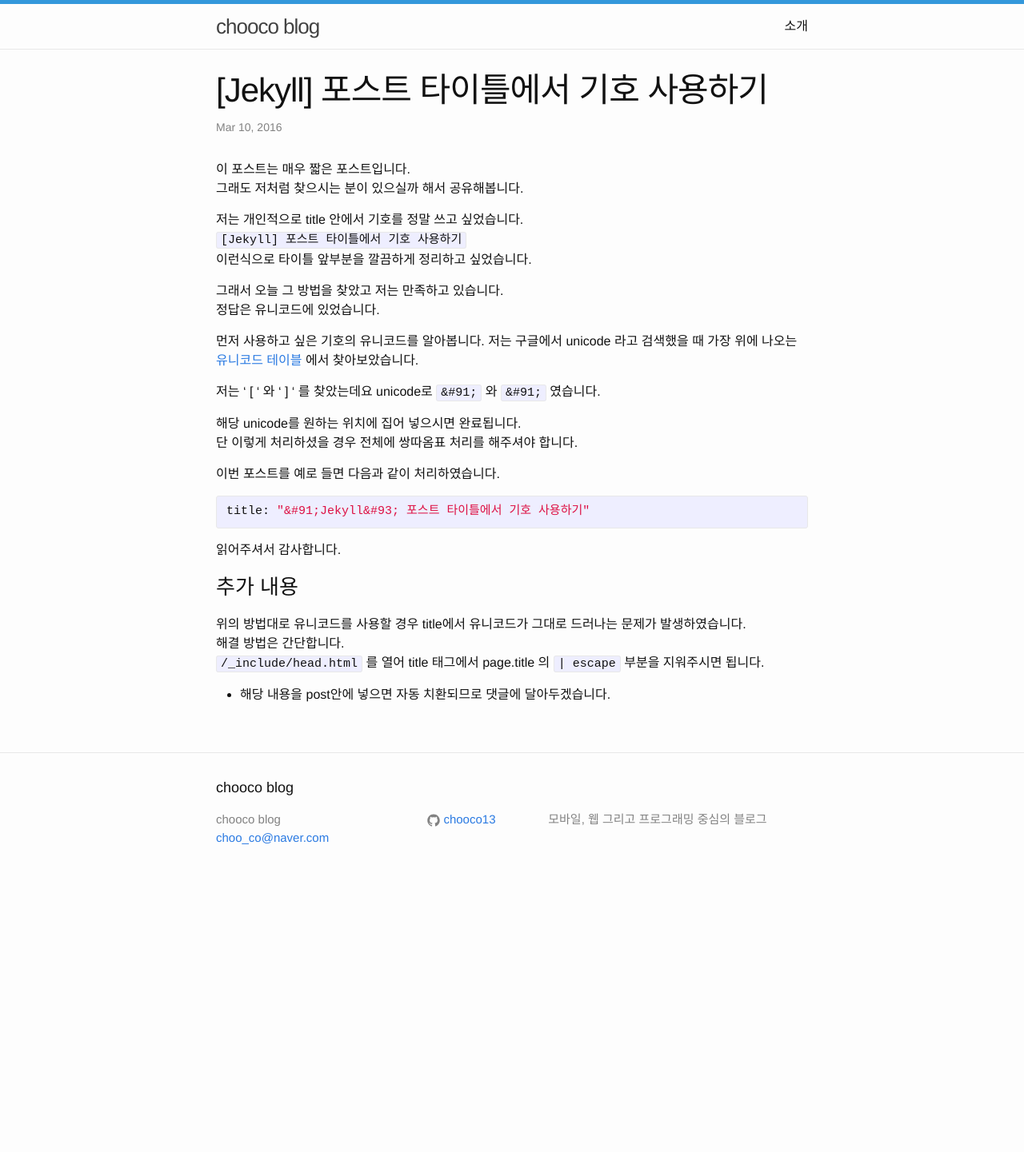
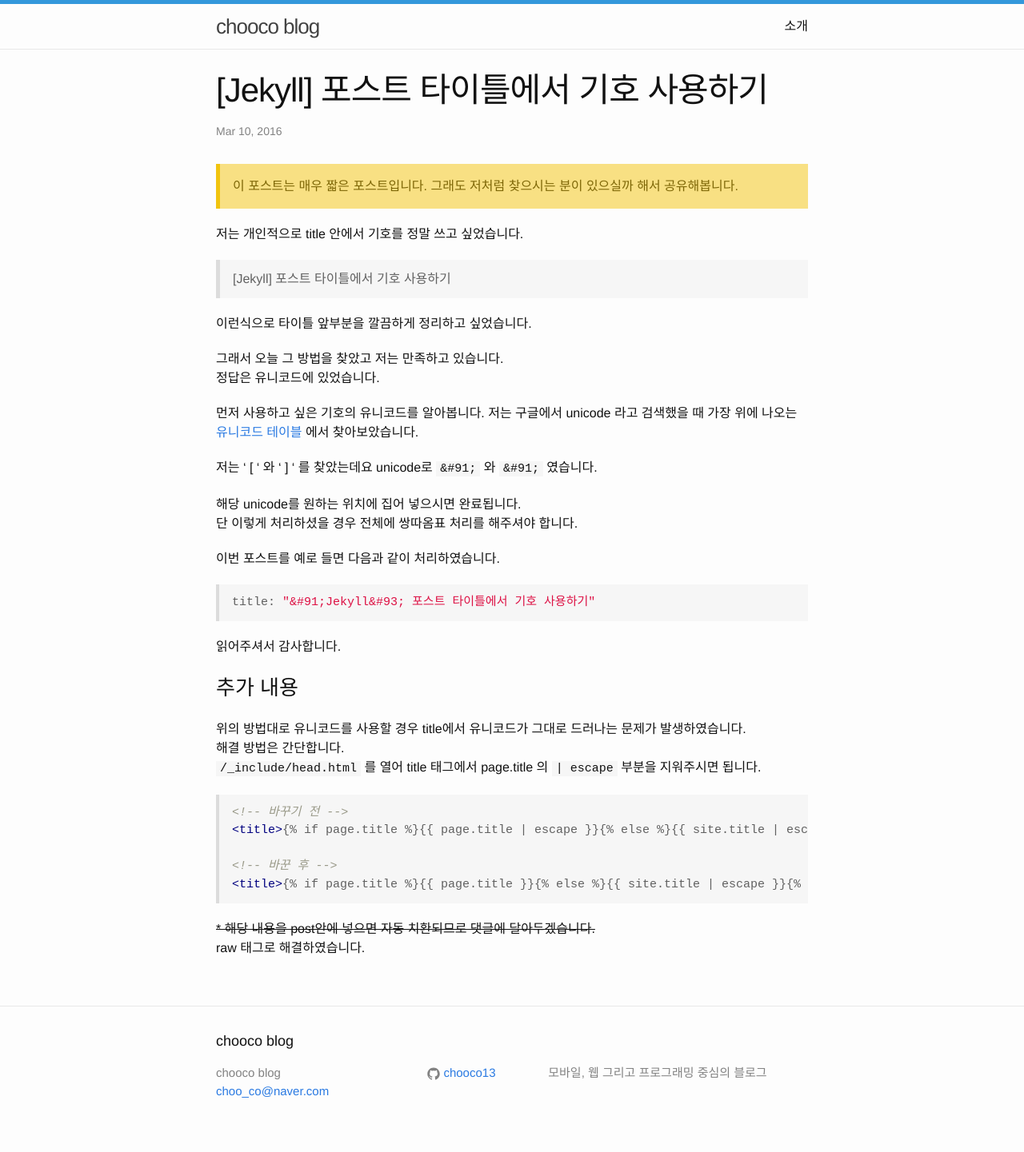
Before and after one commit to chooco13/chooco13.github.io, a Jekyll site: the page built from _posts/2016-03-10-[Jekyll]-포스트-타이틀에서-기호-사용하기.md, in a window 1280 px wide. Shown: the whole page at 80% size. Built offline with Jekyll 4.4.1, drawn with Linux system fonts in a browser that asks for light colours; comment, search, counter and statistics services are not loaded; before the commit the page ends 1119 px from its top, so only the background shows below that.

Commit message:
code sass modified

```diff
--- a/_posts/2016-03-10-[Jekyll]-포스트-타이틀에서-기호-사용하기.md
+++ b/_posts/2016-03-10-[Jekyll]-포스트-타이틀에서-기호-사용하기.md
@@ -5,11 +5,15 @@ date: 2016-03-10 20:00:00 +0900
 categories: blog
 description: "Jekyll 포스트 타이틀에서 기호 사용하는 법에 대해 알아보도록 하겠습니다."
 ---
+<div class="yellow-box">
 이 포스트는 매우 짧은 포스트입니다.
 그래도 저처럼 찾으시는 분이 있으실까 해서 공유해봅니다.
+</div>
 
 저는 개인적으로 title 안에서 기호를 정말 쓰고 싶었습니다.
-`[Jekyll] 포스트 타이틀에서 기호 사용하기`
+<div class="gray-box">
+[Jekyll] 포스트 타이틀에서 기호 사용하기
+</div>
 이런식으로 타이틀 앞부분을 깔끔하게 정리하고 싶었습니다.
 
 그래서 오늘 그 방법을 찾았고 저는 만족하고 있습니다.
@@ -25,6 +29,7 @@ unicode로 `&#91;` 와 `&#91;` 였습니다.
 단 이렇게 처리하셨을 경우 전체에 쌍따옴표 처리를 해주셔야 합니다.
 
 이번 포스트를 예로 들면 다음과 같이 처리하였습니다.
+
 {% highlight shell %}
 title: "&#91;Jekyll&#93; 포스트 타이틀에서 기호 사용하기"
 {% endhighlight %}
@@ -37,6 +42,17 @@ title: "&#91;Jekyll&#93; 포스트 타이틀에서 기호 사용하기"
 해결 방법은 간단합니다.
 `/_include/head.html` 를 열어 title 태그에서 page.title 의 `| escape` 부분을 지워주시면 됩니다.
 
-* 해당 내용을 post안에 넣으면 자동 치환되므로 댓글에 달아두겠습니다.
+{% highlight html %}
+{% raw %}
+<!-- 바꾸기 전 -->
+<title>{% if page.title %}{{ page.title | escape }}{% else %}{{ site.title | escape }}{% endif %}</title>
+
+<!-- 바꾼 후 -->
+<title>{% if page.title %}{{ page.title }}{% else %}{{ site.title | escape }}{% endif %}</title>
+{% endraw %}
+{% endhighlight %}
+
+~~* 해당 내용을 post안에 넣으면 자동 치환되므로 댓글에 달아두겠습니다.~~
+raw 태그로 해결하였습니다.
 
 [unicode]: http://unicode-table.com/en/
--- a/_sass/_base.scss
+++ b/_sass/_base.scss
@@ -31,11 +31,14 @@ body {
  * Set `margin-bottom` to maintain vertical rhythm
  */
 h1, h2, h3, h4, h5, h6,
-p, blockquote, pre,
+p, blockquote, /*pre,*/
 ul, ol, dl, figure,
+%info-box,
 %vertical-rhythm {
-    margin-bottom: $spacing-unit / 2;
+    margin-bottom: 20px;
 }
+
+
 
 
 
@@ -122,36 +125,6 @@ blockquote {
     }
 }
 
-
-
-/**
- * Code formatting
- */
-pre,
-code {
-    font-size: 15px;
-    border: 1px solid $grey-color-light;
-    border-radius: 3px;
-    background-color: #eef;
-}
-
-code {
-    padding: 1px 5px;
-}
-
-pre {
-    padding: 8px 12px;
-    overflow-x: auto;
-
-    > code {
-        border: 0;
-        padding-right: 0;
-        padding-left: 0;
-    }
-}
-
-
-
 /**
  * Wrapper
  */
--- /dev/null
+++ b/_sass/_info-boxes.scss
@@ -0,0 +1,90 @@
+// ==========================================================================
+// https://github.com/davidensinger/davidensinger.github.io
+// ==========================================================================
+// Info boxes
+// ==========================================================================
+
+$base-line-multi: 4;
+
+$color-infoBox--gray__color: $gray-dark;
+$color-infoBox--gray__color-hover: $gray-darker;
+$color-infoBox--gray__backgroundColor: $white-dark;
+$color-infoBox--gray__border: $gray-lightest;
+
+%info-box {
+  padding: 1em;
+  margin-bottom: emRhythm($base-line-multi);
+
+  a {
+    color: inherit;
+
+    &:hover {
+      text-decoration: underline;
+    }
+  }
+}
+
+// yellow
+%yellow-box,
+.yellow-box {
+  @extend %info-box;
+  color: $color-infoBox--yellow__color;
+  background-color: $color-infoBox--yellow__backgroundColor;
+  border-left: 0.33em solid $color-infoBox--yellow__border;
+
+  a {
+
+    &:hover,
+    &:focus {
+      color: $color-infoBox--yellow__color-hover;
+    }
+  }
+}
+
+// gray
+%gray-box,
+.gray-box {
+  padding: 12px 16px;
+  @extend %info-box;
+  color: $color-infoBox--gray__color;
+  background-color: $color-infoBox--gray__backgroundColor;
+  border-left: 0.33em solid $color-infoBox--gray__border;
+
+  a {
+
+    &:hover,
+    &:focus {
+      color: $color-infoBox--gray__color-hover;
+    }
+  }
+}
+
+/**
+ * Code formatting
+ */
+pre{
+  @extend %gray-box;
+}
+
+pre,
+code {
+    font-size: 15px;
+    //border: 1px solid $grey-color-light;
+    //border-radius: 3px;
+    background-color: $white-dark;
+}
+
+code {
+    padding: 1px 5px;
+}
+
+pre {
+    //padding: 8px 12px;
+    overflow-x: auto;
+
+    > code {
+        border: 0;
+        padding-right: 0;
+        padding-left: 0;
+    }
+}
--- a/css/main.scss
+++ b/css/main.scss
@@ -29,6 +29,34 @@ $content-width:    800px;
 $on-palm:          600px;
 $on-laptop:        800px;
 
+// Yellows
+$yellow: #f1c40f;
+$yellow-lightest: lighten($yellow, 36);
+$yellow-lighter: lighten($yellow, 24);
+$yellow-light: lighten($yellow, 12);
+$yellow-dark: darken($yellow, 12);
+$yellow-darker: darken($yellow, 24);
+$yellow-darkest: darken($yellow, 36);
+
+$color-infoBox--yellow__color: $yellow-darker;
+$color-infoBox--yellow__color-hover: $yellow-darkest;
+$color-infoBox--yellow__backgroundColor: $yellow-lighter;
+$color-infoBox--yellow__border: $yellow;
+
+// Gray
+$white: #fff;
+$white-dark: #f6f6f6;
+$white-darker: #eee;
+$gray: #808080;
+$gray-lightest: lighten($gray, 36);
+$gray-lighter: lighten($gray, 24);
+$gray-light: lighten($gray, 12);
+$gray-dark: darken($gray, 12);
+$gray-darker: darken($gray, 24);
+$gray-darkest: darken($gray, 36);
+$black-lighter: #111;
+$black-light: #090909;
+$black: #000;
 
 
 // Use media queries like this:
@@ -50,5 +78,6 @@ $on-laptop:        800px;
 @import
         "base",
         "layout",
-        "syntax-highlighting"
+        "syntax-highlighting",
+        "info-boxes"
 ;
```
